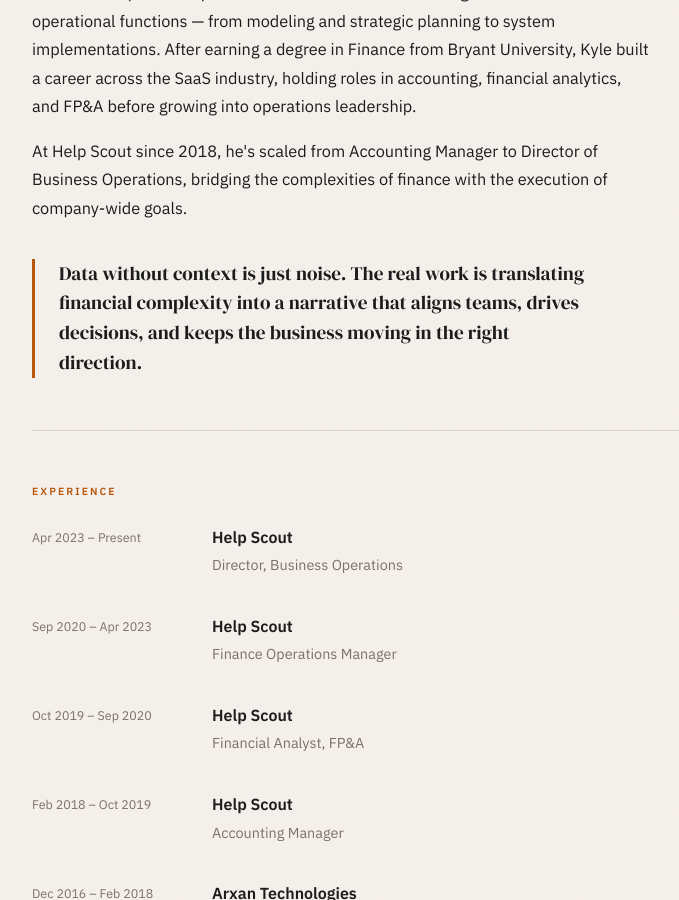
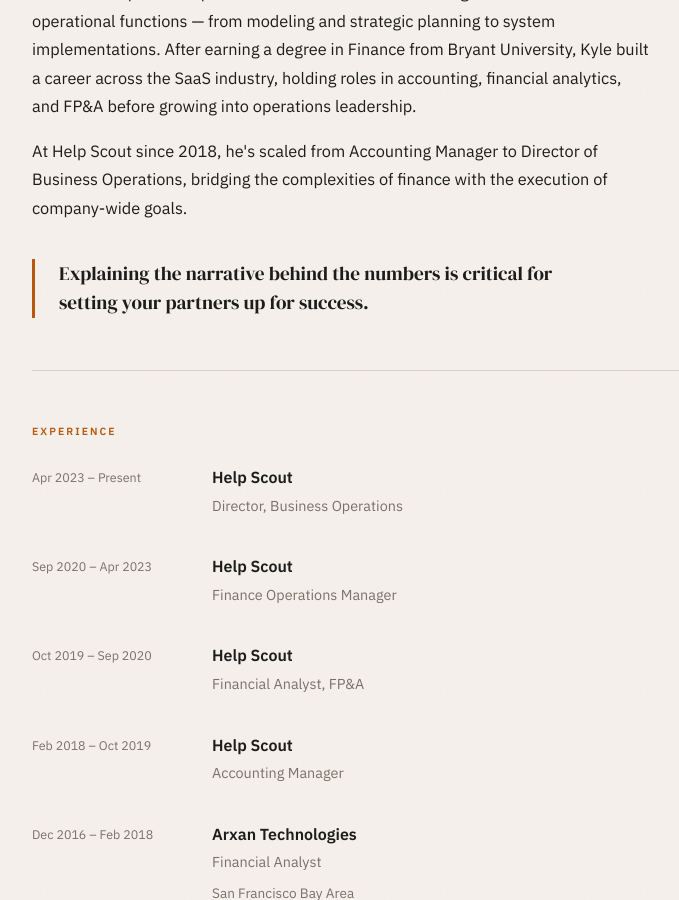
Before and after one commit to kmreid20/kylereid, a Jekyll site: the page built from index.html, in a window 1280 px wide and 900 px high, scrolled down 522 px. Shown: the whole window, without its empty margins (226-905 px from the left). Built offline with Jekyll 4.4.1, drawn with Linux system fonts in a browser that asks for light colours.

Commit message:
Revert quote to original copy
Co-Authored-By: Claude (claude-opus-4-6) <noreply@anthropic.com>

```diff
--- a/_data/profile.yml
+++ b/_data/profile.yml
@@ -24,9 +24,8 @@ about:
     with the execution of company-wide goals.
 
 quote: >-
-  Data without context is just noise. The real work is translating
-  financial complexity into a narrative that aligns teams, drives
-  decisions, and keeps the business moving in the right direction.
+  Explaining the narrative behind the numbers is critical for setting
+  your partners up for success.
 
 experience:
   - dates: Apr 2023 – Present
```
